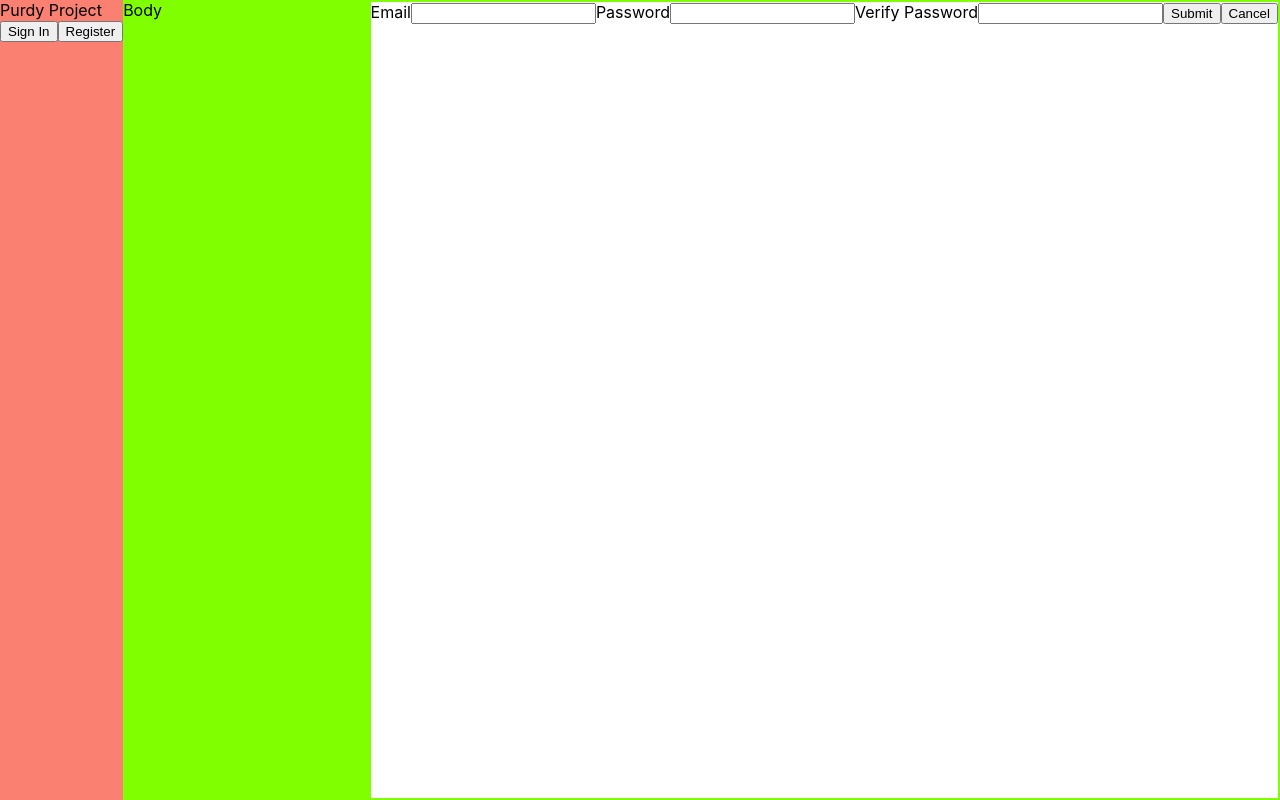
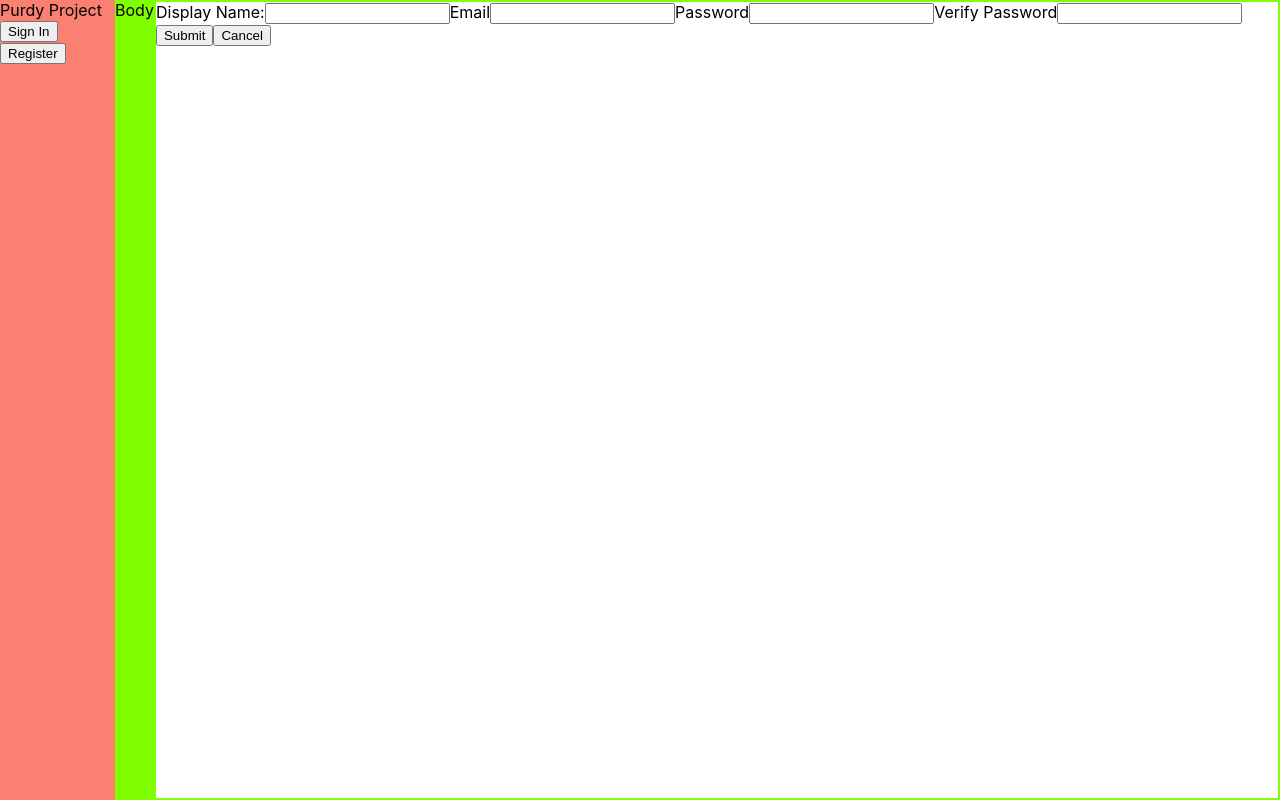
Before and after one commit to cudworth/odin-jsfinal, a React (Create React App) app: page / in a window 1280 px wide. Both pictures are taken after a click on the button "Register". Built offline with nearby package versions, Linux system fonts and the light colour scheme; no server answers.

Commit message:
Add display name to user info

```diff
--- a/src/App.js
+++ b/src/App.js
@@ -11,14 +11,14 @@ const auth = firebaseAuth();
 
 function App() {
   const [state, setState] = useState({
-    auth: null,
+    user: null,
     notice: null,
     activeForm: null,
   });
 
   useEffect(() => {
     auth.addAuthStateListener((user) => {
-      stateHelper(setState, { auth: user ? true : false });
+      stateHelper(setState, { user: user ? user : null });
     });
   }, []);
 
@@ -26,7 +26,7 @@ function App() {
     <div className="App">
       <Notice message={state.notice} onClick={clearNotice} />
       <Navbar
-        authState={state.auth}
+        user={state.user}
         onClickRegister={renderNewUserForm}
         onClickSignIn={renderLoginForm}
         onClickSignOut={signOut}
--- a/src/components/Navbar.js
+++ b/src/components/Navbar.js
@@ -1,13 +1,14 @@
 import "./Navbar.css";
 
 function Navbar(props) {
-  const { authState, onClickRegister, onClickSignIn, onClickSignOut } = {
+  const { user, onClickRegister, onClickSignIn, onClickSignOut } = {
     ...props,
   };
 
-  const authBar = authState ? (
+  const userInfo = user ? (
     <div>
-      <div>Logged in as {"user?"}</div>
+      <div>{user.displayName}</div>
+      <div>{user.email}</div>
       <input type="button" value="Sign Out" onClick={onClickSignOut} />
     </div>
   ) : (
@@ -20,7 +21,7 @@ function Navbar(props) {
   return (
     <div className="Navbar">
       <div>Purdy Project</div>
-      {authBar}
+      {userInfo}
     </div>
   );
 }
--- a/src/components/NewUserForm.js
+++ b/src/components/NewUserForm.js
@@ -8,11 +8,22 @@ function NewUserForm(props) {
     email: "",
     password: "",
     vfyPassword: "",
+    displayName: "",
   });
   const { onSubmit, onEscape } = { ...props };
 
   return (
     <form className="NewUserForm">
+      <label>
+        Display Name:
+        <input
+          type="text"
+          value={state.displayName}
+          onChange={(e) => {
+            stateHelper(setState, { displayName: e.target.value });
+          }}
+        />
+      </label>
       <label>
         Email
         <input
@@ -48,11 +59,20 @@ function NewUserForm(props) {
         value="Submit"
         onClick={(e) => {
           e.preventDefault();
-          if (state.password === state.vfyPassword) {
-            onSubmit({ email: state.email, password: state.password });
+          if (
+            state.password === state.vfyPassword &&
+            state.email &&
+            state.password &&
+            state.displayName
+          ) {
+            onSubmit({
+              displayName: state.displayName,
+              email: state.email,
+              password: state.password,
+            });
           } else {
             //implement notice
-            console.log("passwords do not match");
+            console.log("Input error");
           }
         }}
       />
--- a/src/firebaseAuth.js
+++ b/src/firebaseAuth.js
@@ -1,6 +1,5 @@
 // Import the functions you need from the SDKs you need
 import { initializeApp } from "firebase/app";
-import { getAnalytics } from "firebase/analytics";
 import { firebaseConfig } from "./firebase-key";
 
 import {
@@ -9,17 +8,18 @@ import {
   signInWithEmailAndPassword,
   onAuthStateChanged,
   signOut,
+  updateProfile,
 } from "firebase/auth";
 
 function firebaseAuth(props) {
   // Initialize Firebase
   const app = initializeApp(firebaseConfig);
   const auth = getAuth(app);
-  const analytics = getAnalytics(app);
 
   function addAuthStateListener(fn) {
     onAuthStateChanged(auth, (user) => {
       fn(user);
+      /*
       if (user) {
         // User is signed in, see docs for a list of available properties
         // https://firebase.google.com/docs/reference/js/firebase.User
@@ -29,17 +29,19 @@ function firebaseAuth(props) {
         // User is signed out
         console.log("User signed out per authstatechange listener");
       }
+      */
     });
   }
 
   function createUser(args) {
-    const { email, password } = { ...args };
+    const { email, password, displayName } = { ...args };
     createUserWithEmailAndPassword(auth, email, password)
       .then((userCredential) => {
         // Signed in
         const user = userCredential.user;
         console.log(`User: ${user}`);
         console.log(`User ID: ${user.uid}`);
+        updateProfile(auth.currentUser, { displayName });
         // ...
       })
       .catch((error) => {
```
